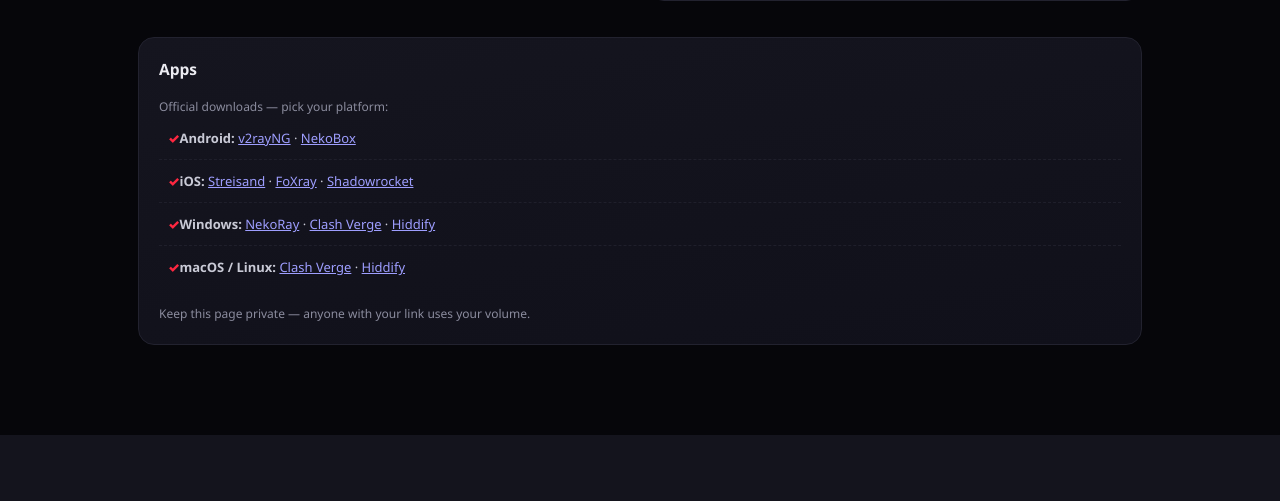
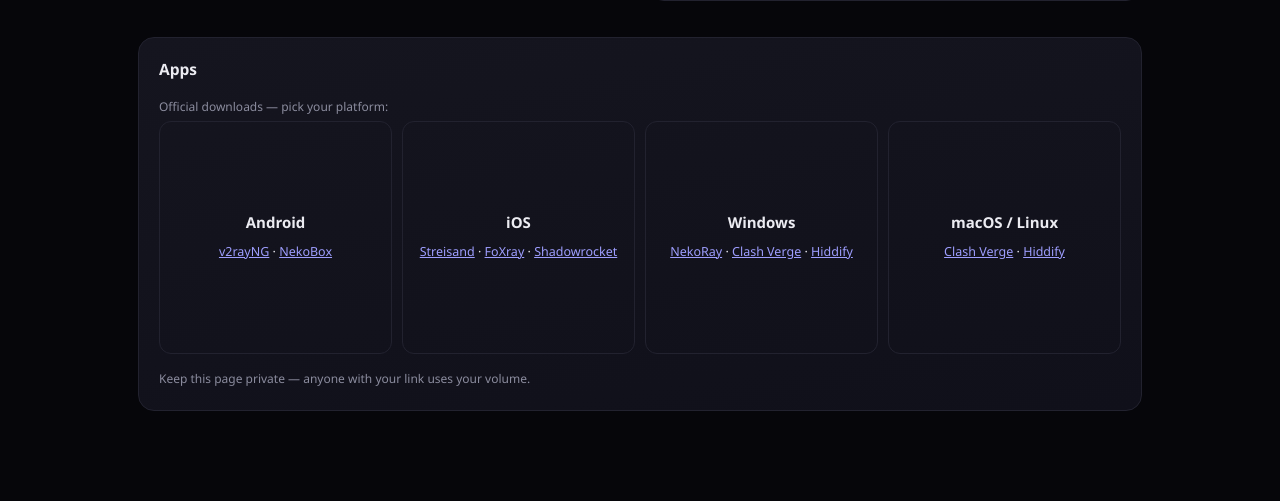
Before and after one commit to POSTiGA1/Panel-Zefira, a FastAPI app: template templates/sub.html in a window 1280 px wide. Shown: the part 396-897 px from the top of the page. Before the commit the page ends 831 px from the top, so only its background shows below. Run offline with FastAPI, Linux system fonts and the light colour scheme; the template is opened without the code that fills it, so the values that code supplies are empty.

Commit message:
user dashboard: square app tiles

```diff
--- a/static/style.css
+++ b/static/style.css
@@ -838,6 +838,12 @@
 .ring-center { position: absolute; inset: 0; display: flex; flex-direction: column; align-items: center; justify-content: center; }
 .ring-center b { font-size: 26px; line-height: 1; }
 .ring-center span { font-size: 12px; color: var(--muted); }
+/* Square app tiles */
+.app-grid { display: grid; grid-template-columns: repeat(auto-fit, minmax(140px, 1fr)); gap: 10px; margin: 4px 0 6px; }
+.app-tile { aspect-ratio: 1 / 1; display: flex; flex-direction: column; align-items: center; justify-content: center; gap: 8px; background: var(--code-bg); border: 1px solid var(--border); border-radius: 12px; padding: 10px; text-align: center; }
+.app-tile:hover { border-color: var(--red); }
+.app-tile b { font-size: 15px; }
+.app-tile span { font-size: 12.5px; line-height: 1.9; }
 @media (max-width: 860px) {
   .sub-wrap { grid-template-columns: 1fr; }
   .sub-link-row { flex-direction: column; }
--- a/templates/sub.html
+++ b/templates/sub.html
@@ -71,12 +71,12 @@
     <div class="card sub-span">
       <div class="card-head"><h2>Apps</h2></div>
       <p class="hint">Official downloads — pick your platform:</p>
-      <ul class="sec-list">
-        <li><b>Android:</b> <a href="https://github.com/2dust/v2rayNG/releases" target="_blank" rel="noopener">v2rayNG</a> · <a href="https://github.com/MatsuriDayo/NekoBoxForAndroid/releases" target="_blank" rel="noopener">NekoBox</a></li>
-        <li><b>iOS:</b> <a href="https://apps.apple.com/app/id1490021179" target="_blank" rel="noopener">Streisand</a> · <a href="https://apps.apple.com/app/id6448898396" target="_blank" rel="noopener">FoXray</a> · <a href="https://apps.apple.com/app/id932747118" target="_blank" rel="noopener">Shadowrocket</a></li>
-        <li><b>Windows:</b> <a href="https://github.com/MatsuriDayo/nekoray/releases" target="_blank" rel="noopener">NekoRay</a> · <a href="https://github.com/clash-verge-rev/clash-verge-rev/releases" target="_blank" rel="noopener">Clash Verge</a> · <a href="https://github.com/hiddify/hiddify-app/releases" target="_blank" rel="noopener">Hiddify</a></li>
-        <li><b>macOS / Linux:</b> <a href="https://github.com/clash-verge-rev/clash-verge-rev/releases" target="_blank" rel="noopener">Clash Verge</a> · <a href="https://github.com/hiddify/hiddify-app/releases" target="_blank" rel="noopener">Hiddify</a></li>
-      </ul>
+      <div class="app-grid">
+        <div class="app-tile"><b>Android</b><span><a href="https://github.com/2dust/v2rayNG/releases" target="_blank" rel="noopener">v2rayNG</a> · <a href="https://github.com/MatsuriDayo/NekoBoxForAndroid/releases" target="_blank" rel="noopener">NekoBox</a></span></div>
+        <div class="app-tile"><b>iOS</b><span><a href="https://apps.apple.com/app/id1490021179" target="_blank" rel="noopener">Streisand</a> · <a href="https://apps.apple.com/app/id6448898396" target="_blank" rel="noopener">FoXray</a> · <a href="https://apps.apple.com/app/id932747118" target="_blank" rel="noopener">Shadowrocket</a></span></div>
+        <div class="app-tile"><b>Windows</b><span><a href="https://github.com/MatsuriDayo/nekoray/releases" target="_blank" rel="noopener">NekoRay</a> · <a href="https://github.com/clash-verge-rev/clash-verge-rev/releases" target="_blank" rel="noopener">Clash Verge</a> · <a href="https://github.com/hiddify/hiddify-app/releases" target="_blank" rel="noopener">Hiddify</a></span></div>
+        <div class="app-tile"><b>macOS / Linux</b><span><a href="https://github.com/clash-verge-rev/clash-verge-rev/releases" target="_blank" rel="noopener">Clash Verge</a> · <a href="https://github.com/hiddify/hiddify-app/releases" target="_blank" rel="noopener">Hiddify</a></span></div>
+      </div>
       <p class="hint">Keep this page private — anyone with your link uses your volume.</p>
     </div>
   </main>
```
